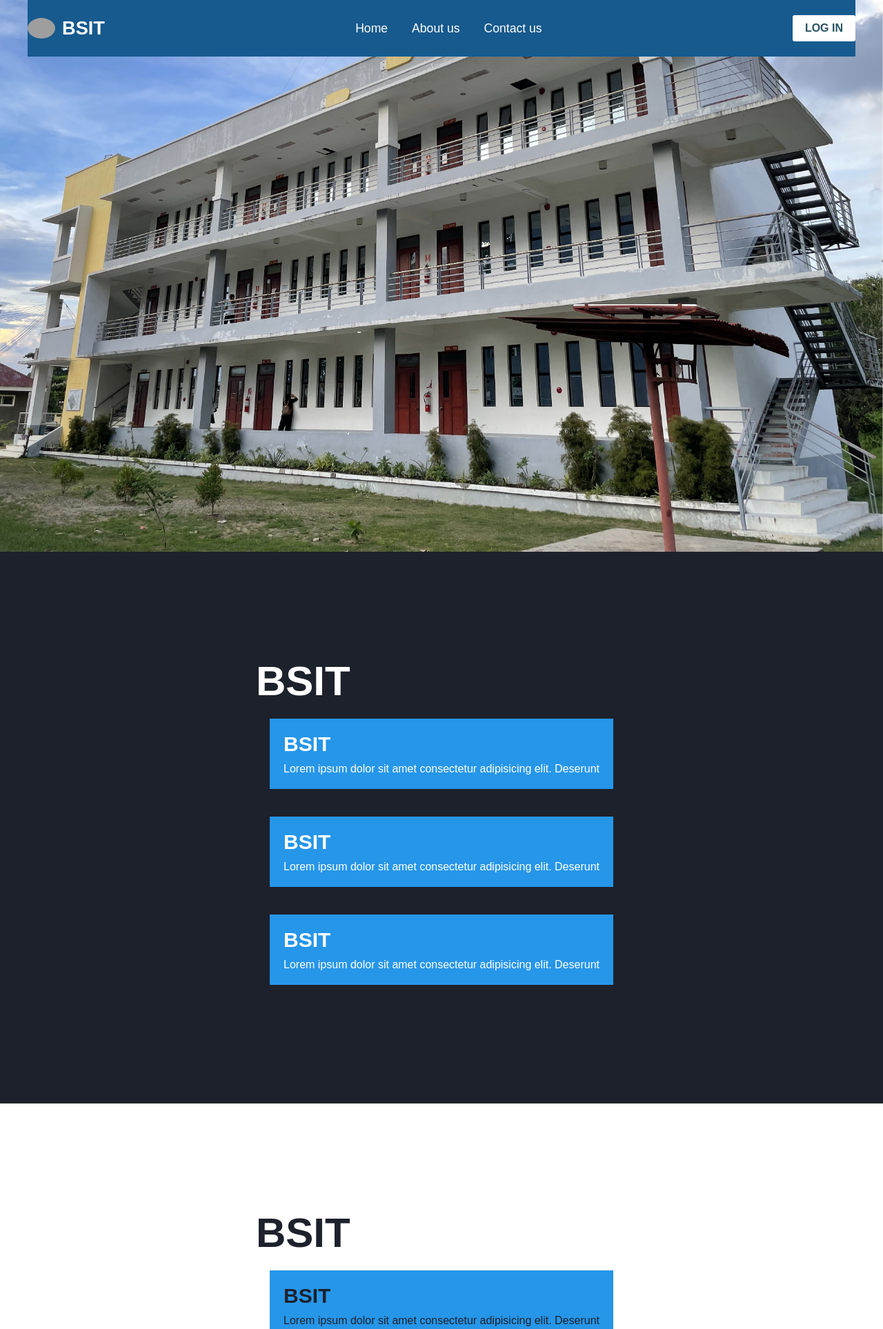
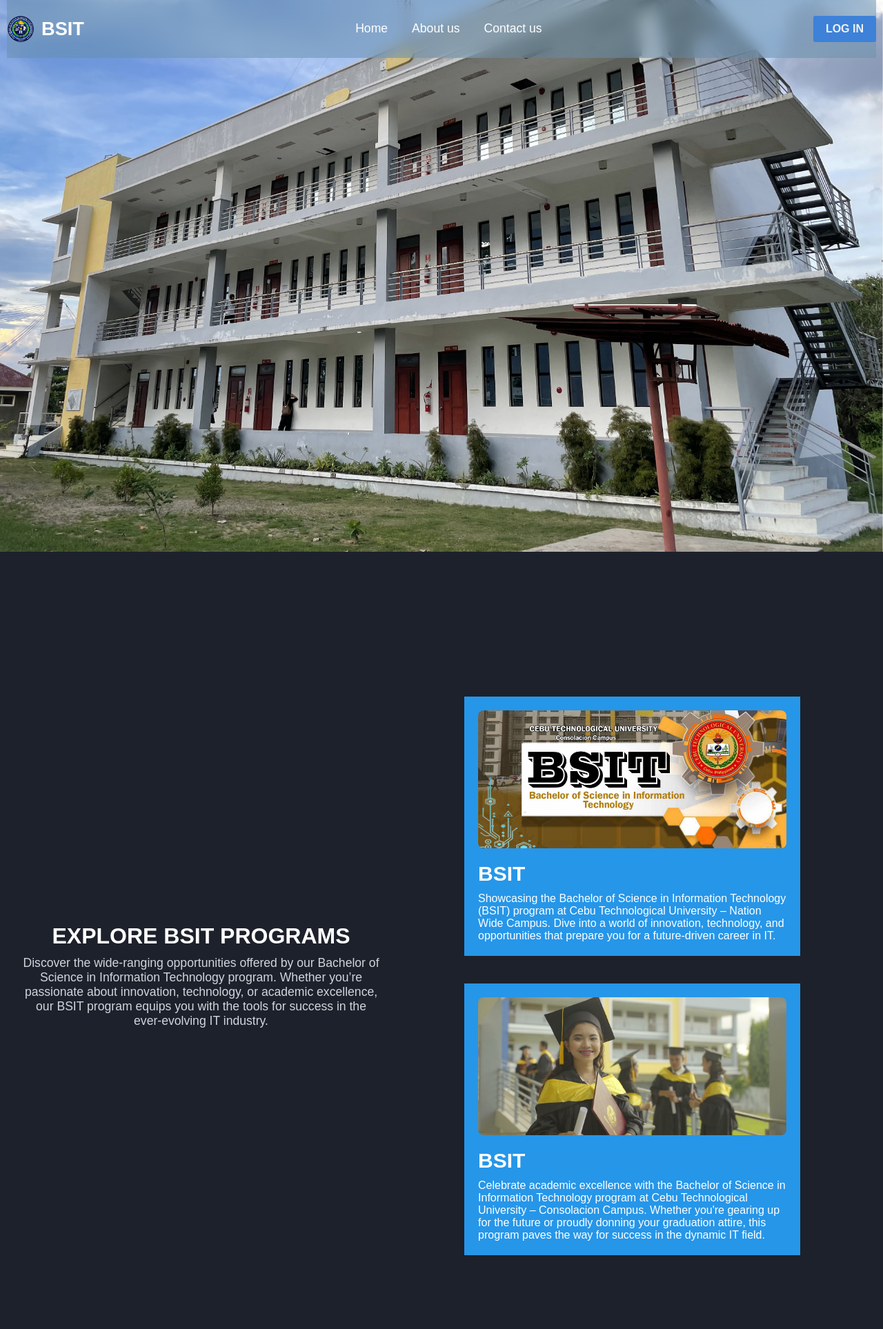
Before and after one commit to cr4zyCute/Bsit-profiling-vincent, a PHP site: page / in a window 1280 px wide. Shown: the top 1927 px of the page at 69% size. Run offline with PHP 8.4, Linux system fonts and the light colour scheme; grey boxes are pictures that could not be loaded.

Commit message:
finalPus

```diff
--- a/css/index.css
+++ b/css/index.css
@@ -37,10 +37,12 @@ header {
     display: flex;
     padding: 22px 0;
     align-items: center;
-    max-width: 1200px;
+    max-width: auto;
     margin: 0 auto;
     justify-content: space-between;
-    background-color: #165a8e;
+    background-color: #698fac80;
+     backdrop-filter: blur(10px); /* Adds the blur effect */
+    -webkit-backdrop-filter: blur(10px); /* For Safari support */
 }
 .navbar .hamburger-btn {
     display: none;
@@ -90,8 +92,8 @@ header {
 .navbar .login-btn {
     border: none;
     outline: none;
-    background: #fff;
-    color: #275360;
+    background: #3e81d8;
+    color: #edf2f3;
     font-size: 1rem;
     font-weight: 600;
     padding: 10px 18px;
@@ -100,7 +102,15 @@ header {
     transition: 0.15s ease;
 }
 .navbar .login-btn:hover {
-    background: #ddd;
+    background: #2d43e2;
+}
+#about {
+    min-height: 100vh;
+    display: flex;
+    align-items: center;
+    justify-content: center;
+     background-color: #1D212B;
+    padding-top: 90px;
 }
 section{
     min-height: 100vh;
@@ -133,6 +143,14 @@ section h2{
     text-align: center;
     text-transform: uppercase;
 }
+.card-image {
+    width: 100%;
+    height: 200px;
+    object-fit: cover;
+    border-radius: 8px;
+    margin-bottom: 16px;
+}
+
 section .cards{
     display: flex;
 
@@ -327,3 +345,20 @@ footer .footer-links a:hover {
 .login_signup a:hover {
   text-decoration: underline;
 }
+
+.intro-text {
+    text-align: center;
+    margin-left: 30px;
+    color: white;
+}
+
+.intro-text h2 {
+    font-size: 2rem;
+    margin-bottom: 10px;
+    text-transform: uppercase;
+}
+
+.intro-text p {
+    font-size: 1.1rem;
+    color: #d1d5db; /* Light gray */
+}
--- a/index.php
+++ b/index.php
@@ -26,9 +26,6 @@ if ($_SERVER['REQUEST_METHOD'] === 'POST' && isset($_POST['login'])) {
         }
     }
 }
-
-
-
 ?>
 
 <!DOCTYPE html>
@@ -47,14 +44,14 @@ if ($_SERVER['REQUEST_METHOD'] === 'POST' && isset($_POST['login'])) {
     <nav class="navbar">
         <span class="hamburger-btn material-symbols-rounded">menu</span>
         <a href="#" class="logo">
-            <img src="images/logo.jpg" alt="logo">
+            <img src="images/bsitlogo.png" alt="logo">
             <h2>BSIT</h2>
         </a>
         <ul class="links">
             <span class="close-btn material-symbols-rounded">close</span>
             <li><a href="#home">Home</a></li>
             <li><a href="#about">About us</a></li>
-            <li><a href="#">Contact us</a></li>
+            <li><a href="https://www.facebook.com/bsitcebutech" target="_blank">Contact us</a></li>
         </ul>
         <button class="login-btn" onclick="toggleLoginForm()">LOG IN</button>
     </nav>
@@ -82,7 +79,6 @@ if ($_SERVER['REQUEST_METHOD'] === 'POST' && isset($_POST['login'])) {
                 <div class="option_field">
                     <span class="checkbox">
                         <input type="checkbox" id="check">
-                        <label for="check">Remember me</label>
                     </span>
                 </div>
                 <button type="submit" name="login" class="button">Login Now</button>
@@ -95,74 +91,29 @@ if ($_SERVER['REQUEST_METHOD'] === 'POST' && isset($_POST['login'])) {
         </div>
     </div>
 </section>
-
 </section>
 
-    <section>
-        <div id="about" class="container reveal">
-            <h1>BSIT</h1>
+<section id="about">
+    <div class="intro-text">
+        <h2>Explore BSIT Programs</h2>
+        <p>
+            Discover the wide-ranging opportunities offered by our Bachelor of Science in Information Technology program. Whether you’re passionate about innovation, technology, or academic excellence, our BSIT program equips you with the tools for success in the ever-evolving IT industry.
+        </p>
+    </div>
+
+    <div class="container reveal">
         <div class="cards">
             <div class="text-card">
+                <img src="images/bsit_image_2.jpg" alt="Description of Image" class="card-image">
                 <h3>BSIT</h3>
-                    <p>Lorem ipsum dolor sit amet consectetur adipisicing elit. Deserunt </p>
+                <p>Showcasing the Bachelor of Science in Information Technology (BSIT) program at Cebu Technological University – Nation Wide Campus. Dive into a world of innovation, technology, and opportunities that prepare you for a future-driven career in IT.</p>
             </div>
         </div>
         <div class="cards">
             <div class="text-card">
+                <img src="images/bsit_image_1.jpg" alt="Description of Image" class="card-image">
                 <h3>BSIT</h3>
-                    <p>Lorem ipsum dolor sit amet consectetur adipisicing elit. Deserunt </p>
-                </div>
-            </div>
-            <div class="cards">
-                <div class="text-card">
-                    <h3>BSIT</h3>
-                    <p>Lorem ipsum dolor sit amet consectetur adipisicing elit. Deserunt </p>
-                </div>
-            </div>
-        </div>
-    </section>
-    <section>
-        <div class="container reveal">
-            <h1>BSIT</h1>
-            <div class="cards">
-                <div class="text-card">
-                    <h3>BSIT</h3>
-                    <p>Lorem ipsum dolor sit amet consectetur adipisicing elit. Deserunt </p>
-                </div>
-            </div>
-            <div class="cards">
-                <div class="text-card">
-                    <h3>BSIT</h3>
-                    <p>Lorem ipsum dolor sit amet consectetur adipisicing elit. Deserunt </p>
-                </div>
-            </div>
-            <div class="cards">
-                <div class="text-card">
-                    <h3>BSIT</h3>
-                    <p>Lorem ipsum dolor sit amet consectetur adipisicing elit. Deserunt </p>
-                </div>
-            </div>
-        </div>
-    </section>
-    <section>
-        <div class="container reveal">
-            <h1>BSIT</h1>
-            <div class="cards">
-                <div class="text-card">
-                    <h3>BSIT</h3>
-                    <p>Lorem ipsum dolor sit amet consectetur adipisicing elit. Deserunt </p>
-                </div>
-            </div>
-            <div class="cards">
-                <div class="text-card">
-                    <h3>BSIT</h3>
-                    <p>Lorem ipsum dolor sit amet consectetur adipisicing elit. Deserunt </p>
-                </div>
-            </div>
-            <div class="cards">
-                <div class="text-card">
-                    <h3>BSIT</h3>
-                    <p>Lorem ipsum dolor sit amet consectetur adipisicing elit. Deserunt </p>
+                <p>Celebrate academic excellence with the Bachelor of Science in Information Technology program at Cebu Technological University – Consolacion Campus. Whether you're gearing up for the future or proudly donning your graduation attire, this program paves the way for success in the dynamic IT field.</p>
             </div>
         </div>
     </div>
```
Also changed, not shown: images/BSIT.jpg (added), images/bsit_image_1.jpg (added), images/bsit_image_2.jpg (added). Lines whose indentation alone changed are shown as unchanged.
